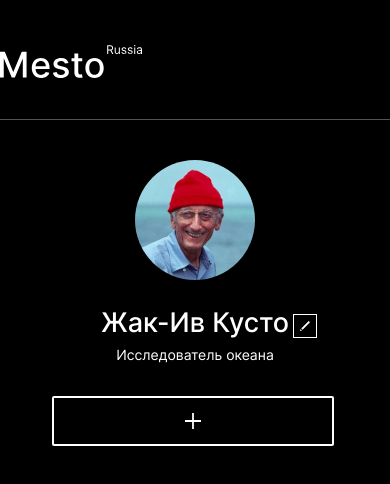
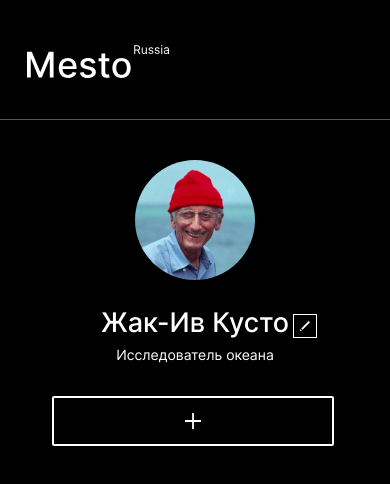
Before and after one commit to vmityagin/mesto, a plain HTML site: page index.html in a window 390 px wide. Drawn offline with Linux system fonts and the light colour scheme.

Commit message:
feat:добавлена мобильная версия для шапки

```diff
--- a/blocks/header/__logo/header__logo.css
+++ b/blocks/header/__logo/header__logo.css
@@ -4,3 +4,9 @@
   object-fit: cover;
   object-position: center;
 }
+
+@media screen and (max-width: 900px)  {
+  .header__logo {
+    margin-left: 27px;
+  }
+}
```
